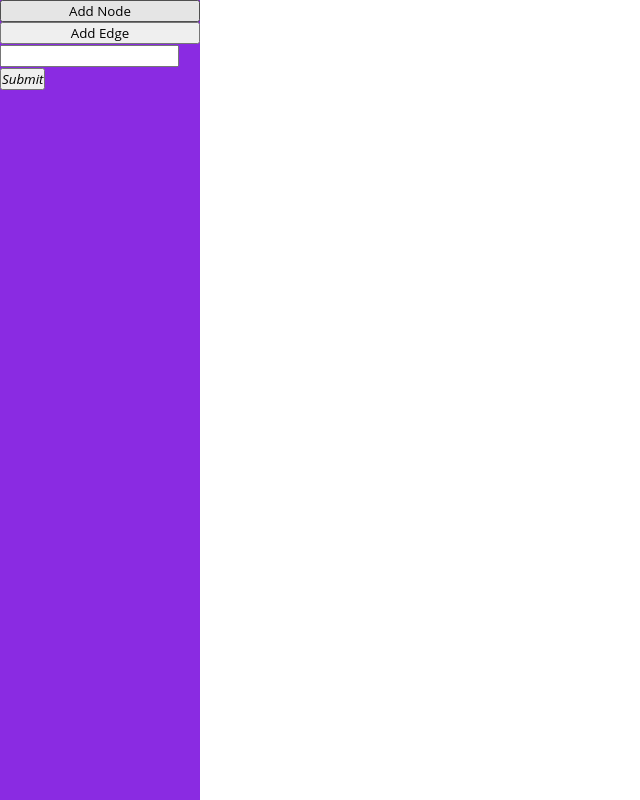
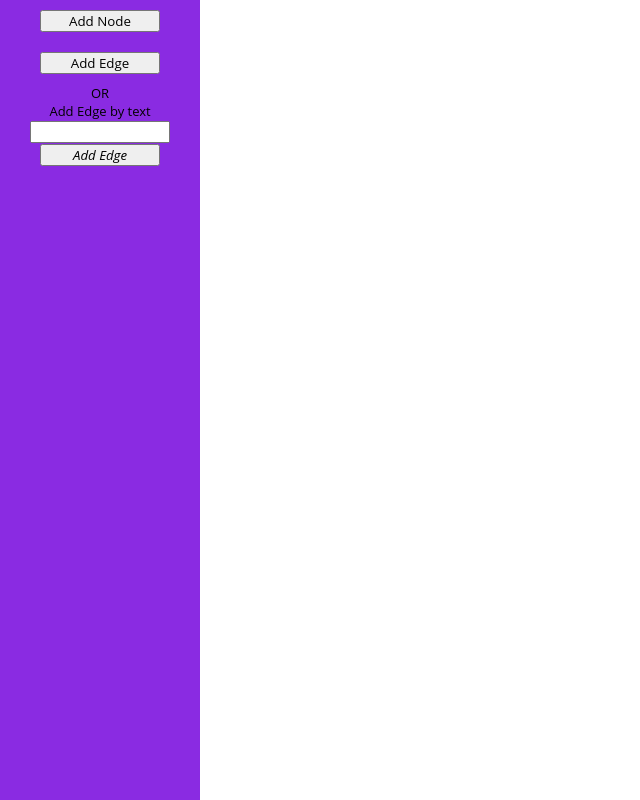
Before and after one commit to Picnic1209/graph-algo-visualizer, a React (Create React App) app: page / in a window 1280 px wide. Shown: the whole page, without its empty margins (0-640 px from the left). Built offline with nearby package versions, Linux system fonts and the light colour scheme.

Commit message:
improved sidebar layout

```diff
--- a/src/App.css
+++ b/src/App.css
@@ -23,6 +23,7 @@
 .sidebarRoot{
   display: flex;
   flex-direction: column;
+  align-items: center;
 }
 
 .content {
@@ -71,3 +72,27 @@
   color: black;
   font-size: 24px;
 }
+
+.addNodeButt, .addEdgeButt{
+  width: 60%;
+  margin: 10px;
+  align-items: center;
+}
+
+.edgeWeightForm{
+  width: 70%;
+  margin: 0 auto;
+  text-align: center;
+}
+
+.addEdgeTextSpace{
+  width: 100%;
+}
+.addEdgeTextButton{
+  width: 85.6%;
+  align-items: center;
+}
+
+.sideBarText{
+  font-size: 13px;
+}
--- a/src/components/sidebar.js
+++ b/src/components/sidebar.js
@@ -135,16 +135,17 @@ function Sidebar({
         Add Edge{" "}
       </button>
 
-      {/* add text */}
-      <form>
-        <input
+      <div className="sideBarText"> OR </div>
+      <div className="sideBarText"> Add Edge by text </div>
+
+      <form className="edgeWeightForm">
+        <input className = "addEdgeTextSpace"
           value={edgeText}
           onChange={edgeTextHandler}
           type="text"
-          className="edgetext"
         />
-        <button className="addEdgeText" onClick={edgeTextAddHandler}>
-          <i className="edgeTextSubmitButton">Submit</i>
+        <button className="addEdgeTextButton" onClick={edgeTextAddHandler}>
+          <i>Add Edge</i>
         </button>
       </form>
     </div>
```
